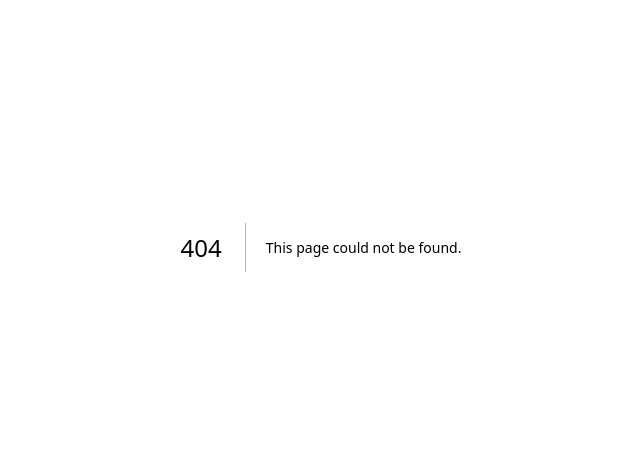
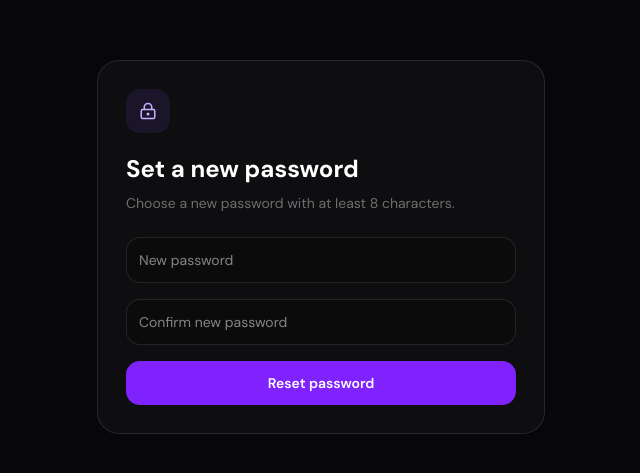
Before and after one commit to AakashSudheendra/Zapie-Automation-Builder-, a Next.js app: page /reset-password/1 in a window 1280 px wide. Before the commit this address had no page. Shown: the part 153-626 px from the top of the page, without its empty margins (319-959 px from the left). Built offline with nearby package versions, Linux system fonts and the light colour scheme.

Commit message:
feat: add reset password page

```diff
--- /dev/null
+++ b/app/reset-password/[token]/page.tsx
@@ -0,0 +1,50 @@
+"use client"
+
+import { FormEvent, useState } from "react"
+import Link from "next/link"
+import { useParams, useRouter } from "next/navigation"
+import { Check, LockKeyhole } from "lucide-react"
+
+export default function ResetPassword() {
+  const params = useParams<{ token: string }>()
+  const router = useRouter()
+  const [password, setPassword] = useState("")
+  const [confirm, setConfirm] = useState("")
+  const [error, setError] = useState("")
+  const [done, setDone] = useState(false)
+  const [loading, setLoading] = useState(false)
+
+  const submit = async (event: FormEvent) => {
+    event.preventDefault()
+    if (password !== confirm) { setError("Passwords do not match."); return }
+    setLoading(true); setError("")
+    try {
+      const response = await fetch(`/api/auth/reset-password/${params.token}`, {
+        method: "POST",
+        headers: { "content-type": "application/json" },
+        body: JSON.stringify({ password }),
+      })
+      const data = await response.json()
+      if (!response.ok) throw new Error(data.error || "Unable to reset password.")
+      setDone(true)
+      setTimeout(() => router.replace("/login"), 900)
+    } catch (err) {
+      setError(err instanceof Error ? err.message : "Unable to reset password.")
+    } finally { setLoading(false) }
+  }
+
+  return <main className="grid min-h-screen place-items-center bg-[#070709] p-6 text-white">
+    <section className="w-full max-w-md rounded-3xl border border-white/10 bg-white/[.03] p-7">
+      <div className="grid h-11 w-11 place-items-center rounded-xl bg-violet-500/10 text-violet-300">{done ? <Check size={18}/> : <LockKeyhole size={18}/>}</div>
+      <h1 className="mt-5 text-2xl font-bold">{done ? "Password updated" : "Set a new password"}</h1>
+      <p className="mt-2 text-sm text-white/40">{done ? "Your reset is complete. Redirecting to sign in…" : "Choose a new password with at least 8 characters."}</p>
+      {!done && <form onSubmit={submit} className="mt-6 space-y-4">
+        <input required minLength={8} type="password" value={password} onChange={(e)=>setPassword(e.target.value)} placeholder="New password" className="w-full rounded-xl border border-white/10 bg-black/20 px-3 py-3 text-sm outline-none focus:border-violet-400/40"/>
+        <input required minLength={8} type="password" value={confirm} onChange={(e)=>setConfirm(e.target.value)} placeholder="Confirm new password" className="w-full rounded-xl border border-white/10 bg-black/20 px-3 py-3 text-sm outline-none focus:border-violet-400/40"/>
+        {error && <p className="rounded-xl border border-red-400/20 bg-red-500/5 p-3 text-xs text-red-300">{error}</p>}
+        <button disabled={loading} className="w-full rounded-xl bg-violet-600 py-3 text-sm font-semibold disabled:opacity-50">{loading ? "Updating…" : "Reset password"}</button>
+      </form>}
+      {done && <Link href="/login" className="mt-6 block text-center text-xs text-white/40 hover:text-white">Back to sign in</Link>}
+    </section>
+  </main>
+}
```
